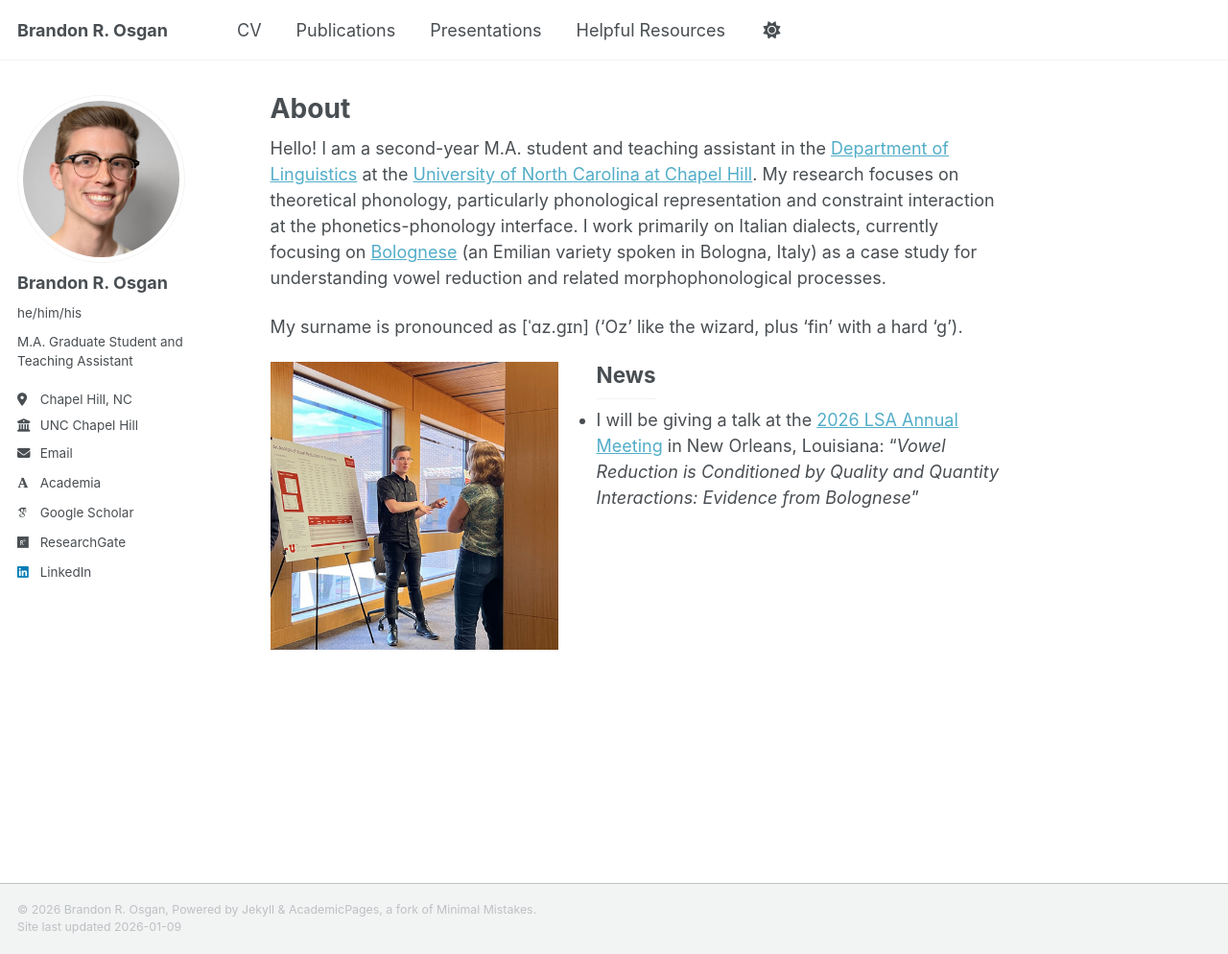
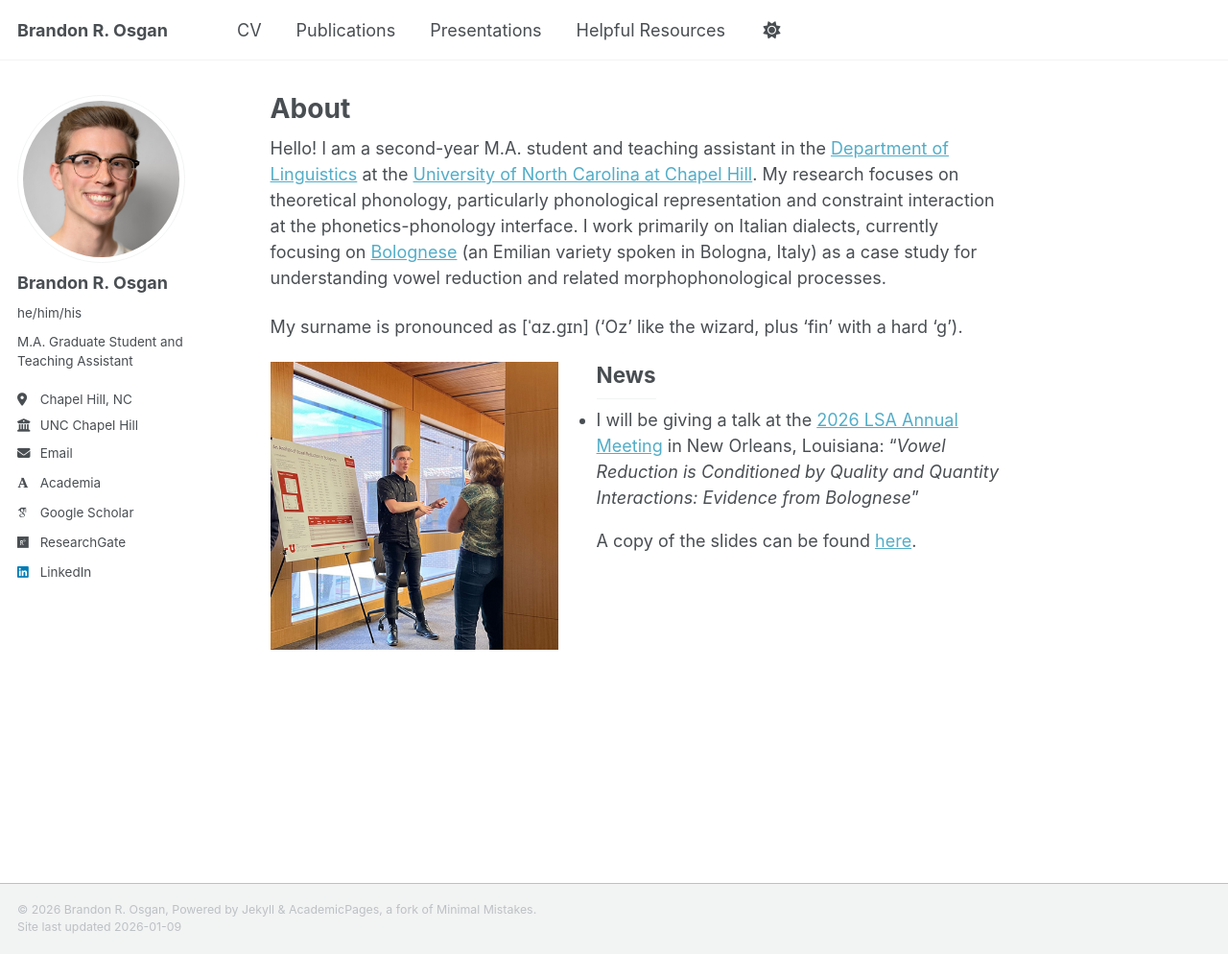
Before and after one commit to bosgan/bosgan.github.io, a Jekyll site: the page built from _pages/about.md, in a window 1280 px wide and 994 px high. Shown: the whole window at 96% size. Built offline with Jekyll 4.4.1, drawn with Linux system fonts in a browser that asks for light colours; some web fonts are replaced; a script that is not in the unit is left out.

Commit message:
Update about.md

```diff
--- a/_pages/about.md
+++ b/_pages/about.md
@@ -16,3 +16,5 @@ My surname is pronounced as [ˈɑz.gɪn] ('Oz' like the wizard, plus 'fin' with
 
 * I will be giving a talk at the [2026 LSA Annual Meeting](https://web.cvent.com/event/d453188a-a321-46d4-b57e-79d5067e6521/summary) in New Orleans, Louisiana: "_Vowel Reduction is Conditioned by Quality and Quantity
 Interactions: Evidence from Bolognese_"
+
+A copy of the slides can be found [here](/files/LSA_2026_BOsgan_Quality_and_Quantity_Slides.pdf).
```
